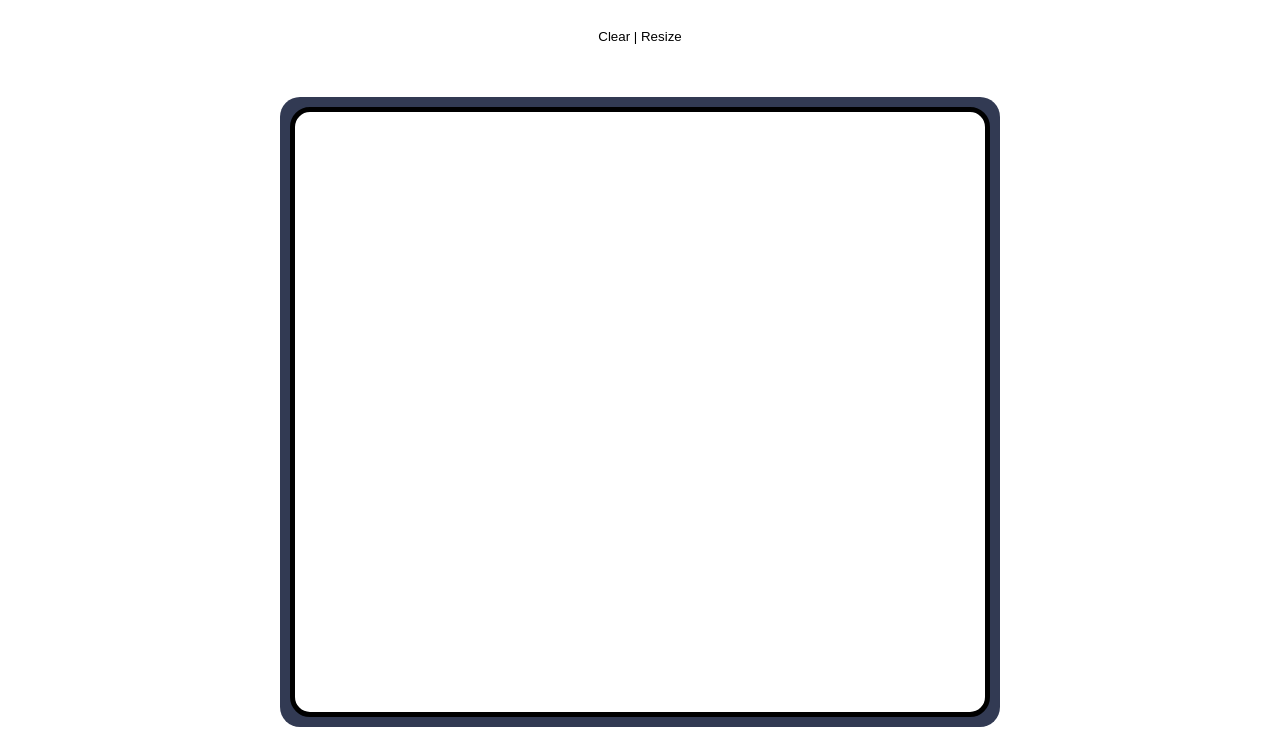
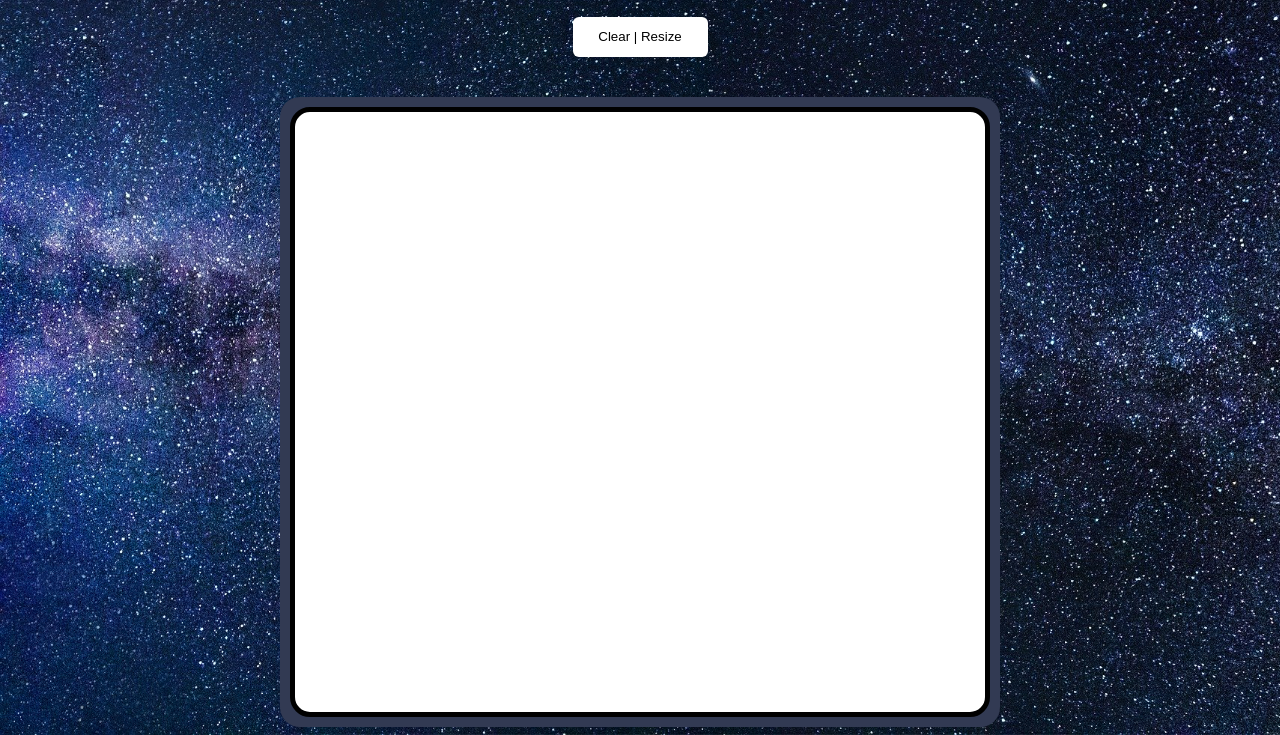
Before and after one commit to Parham-Pourjam/Etch-a-Sketch, a plain HTML site: page index.html in a window 1280 px wide. Shown: the part 73-808 px from the top of the page. Drawn offline with Linux system fonts and the light colour scheme; the site is published under a folder, as on GitHub Pages, so addresses that start at the root find nothing.

Commit message:
Fixed a bug where background image wasn't showing

```diff
--- a/style.css
+++ b/style.css
@@ -1,5 +1,5 @@
 body {
-    background-image: url(/images/galaxy.jpg);
+    background-image: url(images/galaxy.jpg);
     background-size: cover;
 }
 
```
